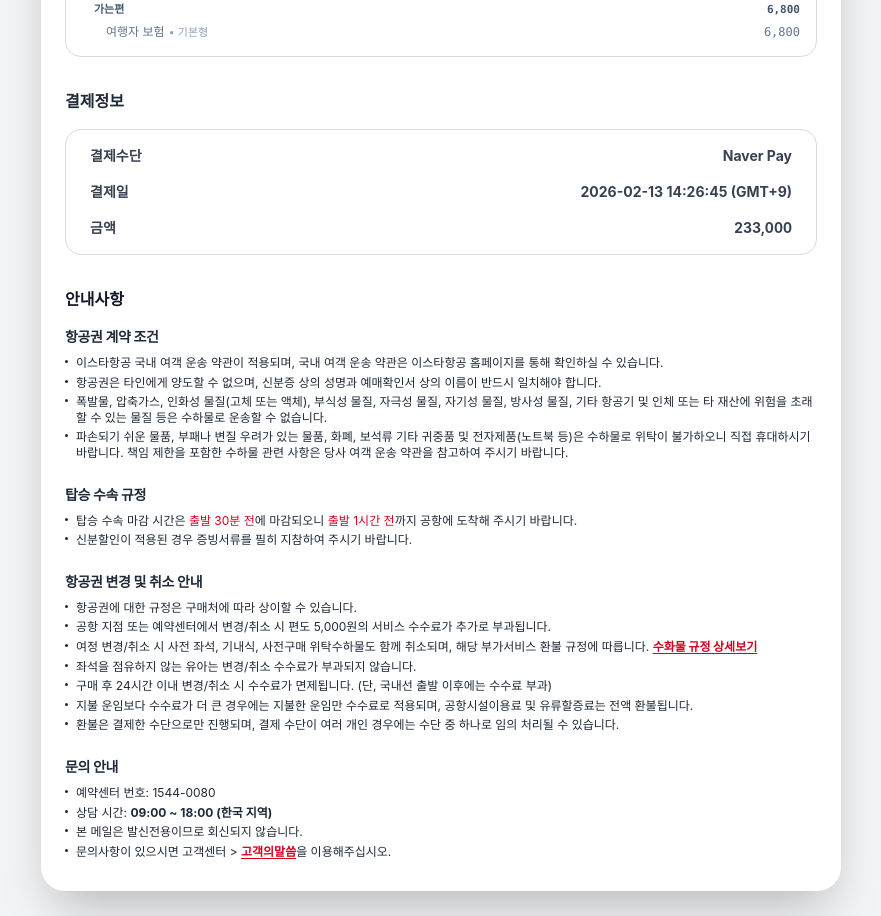
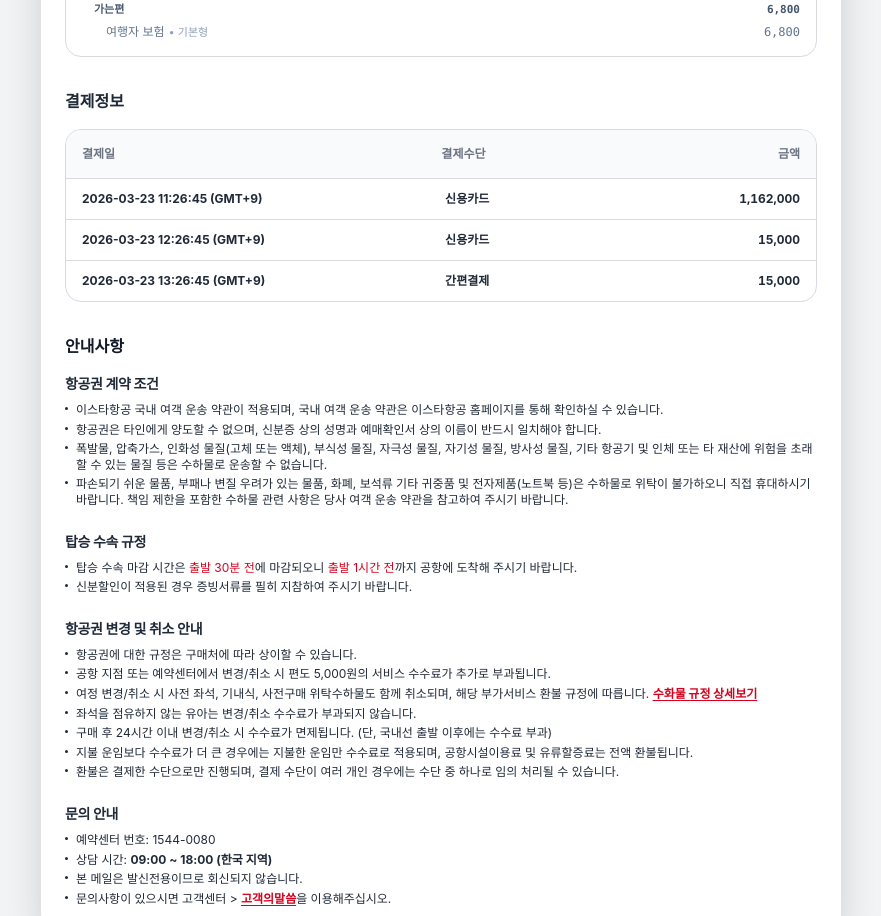
Before and after one commit to yeonjung/eastar-email-receipt, a React (Vite) app: page / in a window 1280 px wide. Shown: the part 2180-3096 px from the top of the page, without its empty margins (199-1080 px from the left). Built offline with nearby package versions, Linux system fonts and the light colour scheme; a web font is replaced by a local one.

Commit message:
feat: 결제정보 테이블 형식으로 변경

```diff
--- a/src/pages/EmailReceiptPage.tsx
+++ b/src/pages/EmailReceiptPage.tsx
@@ -277,7 +277,8 @@ interface PassengerFare {
 interface Passenger { name: string; seat: string; type: string; ticketNo: string; fare?: PassengerFare }
 interface Location  { city: string; code: string; date: string; time: string; terminal: string }
 interface Itinerary { id: number; type: string; flightNo: string; airline: string; departure: Location; arrival: Location; duration: string; fareType?: 'special' | 'regular'; baggageKg?: number | null }
-interface Payment   { fare: number; tax: number; ancillary?: number; total: number; currency: string; paymentMethod: string; cardInfo: string; approvalNo: string; paymentDate: string }
+interface PaymentRow { date: string; method: string; amount: number }
+interface Payment   { fare: number; tax: number; ancillary?: number; total: number; currency: string; rows: PaymentRow[] }
 interface Reservation { pnr: string; bookingDate: string; bookingNo: string; status: string; passengers: Passenger[]; itineraries: Itinerary[]; payment: Payment }
 
 /* ══════════════════════════════════════════════════════════
@@ -362,13 +363,17 @@ const ITINERARIES: Itinerary[] = [
   },
 ];
 
-const PAYMENT_BASE: Omit<Payment, 'fare' | 'tax' | 'total'> = {
-  currency: 'KRW',
-  paymentMethod: 'Naver Pay',
-  cardInfo: 'Hyundai Card (1234 5678 ***** ****)',
-  approvalNo: '20261015 NP1373272451',
-  paymentDate: '2026-02-13 14:26:45 (GMT+9)',
-};
+const PAYMENT_ROWS_V1: PaymentRow[] = [
+  { date: '2026-03-23 11:26:45 (GMT+9)', method: '신용카드', amount: 1162000 },
+  { date: '2026-03-23 12:26:45 (GMT+9)', method: '신용카드', amount: 15000 },
+  { date: '2026-03-23 13:26:45 (GMT+9)', method: '간편결제', amount: 15000 },
+];
+const PAYMENT_ROWS_V2: PaymentRow[] = [
+  { date: '2026-03-23 11:26:45 (GMT+9)', method: '신용카드', amount: 242500 },
+];
+const PAYMENT_ROWS_V3: PaymentRow[] = [
+  { date: '2026-03-23 11:26:45 (GMT+9)', method: '신용카드', amount: 118000 },
+];
 
 const RESERVATIONS: Record<Ver, Reservation> = {
   /* ── Ver1: 성인+소아+유아 3명, 현재 전체 화면 ── */
@@ -451,7 +456,7 @@ const RESERVATIONS: Record<Ver, Reservation> = {
         },
       },
     ],
-    payment: { ...PAYMENT_BASE, fare: 127000, tax: 64000, total: 233000 },
+    payment: { fare: 127000, tax: 64000, total: 1192000, currency: 'KRW', rows: PAYMENT_ROWS_V1 },
   },
 
   /* ── Ver2: 성인 1명 + 부가서비스 있음 ── */
@@ -490,7 +495,7 @@ const RESERVATIONS: Record<Ver, Reservation> = {
         },
       },
     ],
-    payment: { ...PAYMENT_BASE, fare: 78000, tax: 40000, ancillary: 124500, total: 242500 },
+    payment: { fare: 78000, tax: 40000, ancillary: 124500, total: 242500, currency: 'KRW', rows: PAYMENT_ROWS_V2 },
   },
 
   /* ── Ver3: 성인 1명 + 부가서비스 없음 (섹션 자동 제거 확인용) ── */
@@ -512,7 +517,7 @@ const RESERVATIONS: Record<Ver, Reservation> = {
         },
       },
     ],
-    payment: { ...PAYMENT_BASE, fare: 78000, tax: 40000, total: 118000 },
+    payment: { fare: 78000, tax: 40000, total: 118000, currency: 'KRW', rows: PAYMENT_ROWS_V3 },
   },
 };
 
@@ -713,19 +718,21 @@ const EmailReceiptPage = () => {
           {/* 결제정보 */}
           <section className="flex flex-col gap-4">
             <h2 className="text-base font-black text-[#1F2937]">{tr.paymentSection}</h2>
-            <div className="bg-white border border-[#D8DAE0] rounded-xl px-6 py-4 flex flex-col gap-4">
-              <div className="flex justify-between items-center gap-3">
-                <span className="text-sm font-bold text-[#374151] flex-shrink-0">{tr.methodLabel}</span>
-                <span className="text-sm font-bold text-[#374151] text-right break-words">{reservation.payment.paymentMethod}</span>
+            <div className="border border-[#D8DAE0] rounded-xl overflow-hidden text-xs font-bold">
+              {/* 헤더 */}
+              <div className="bg-[#F9FAFB] flex items-start justify-between px-4 py-4 text-[#6B7280]">
+                <span className="flex-[1.2]">{tr.dateLabel}</span>
+                <span className="flex-1 text-center">{tr.methodLabel}</span>
+                <span className="flex-1 text-right">{tr.amountLabel}</span>
               </div>
-              <div className="flex justify-between items-start gap-3">
-                <span className="text-sm font-bold text-[#374151] flex-shrink-0">{tr.dateLabel}</span>
-                <span className="text-sm font-bold text-[#374151] text-right break-all">{reservation.payment.paymentDate}</span>
-              </div>
-              <div className="flex justify-between items-center gap-3">
-                <span className="text-sm font-bold text-[#374151] flex-shrink-0">{tr.amountLabel}</span>
-                <span className="text-sm font-bold text-[#374151] tabular-nums">{reservation.payment.total.toLocaleString()}</span>
-              </div>
+              {/* 행 */}
+              {reservation.payment.rows.map((row, i) => (
+                <div key={i} className="flex items-center justify-between px-4 py-3 border-t border-[#D8DAE0] text-[#1F2937]">
+                  <span className="flex-[1.2] break-all pr-2">{row.date}</span>
+                  <span className="flex-1 text-center">{row.method}</span>
+                  <span className="flex-1 text-right tabular-nums">{row.amount.toLocaleString()}</span>
+                </div>
+              ))}
             </div>
           </section>
 
```
Also changed, not shown: .claude/settings.local.json, 1 other file (tests, documents, lock files or other folders).
